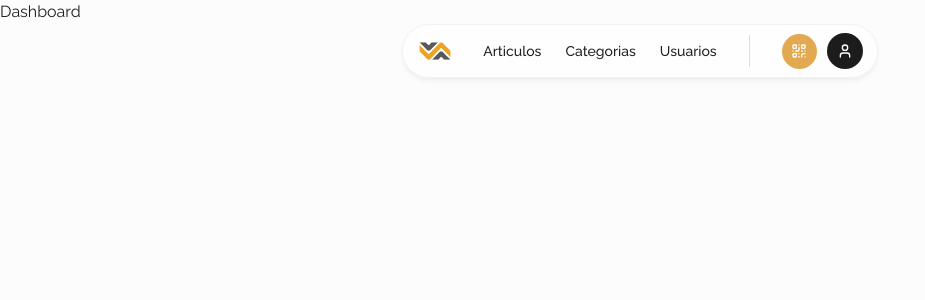
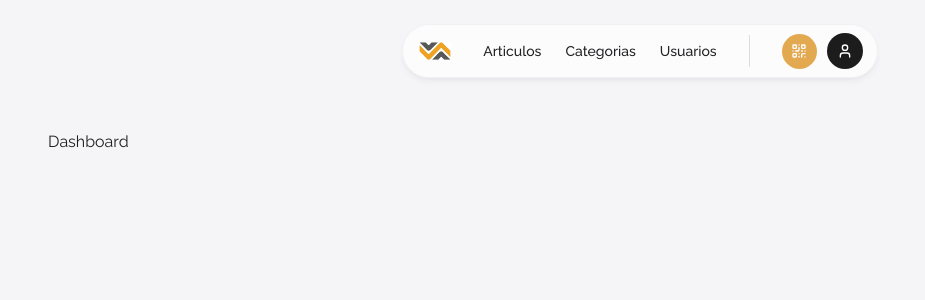
Before and after one commit to IMPLAN-Chihuahua/next-inventarios-ui, a Next.js app: page / in a window 1280 px wide. Shown: the top 300 px of the page, without its empty margins (0-925 px from the left). Built offline with nearby package versions, Linux system fonts and the light colour scheme; no server answers.

Commit message:
Agregar color de fondo a todas las paginas excepto login

```diff
--- a/src/app/(authenticated)/layout.tsx
+++ b/src/app/(authenticated)/layout.tsx
@@ -1,4 +1,5 @@
 import Box from '@mui/material/Box';
+import CssBaseline from '@mui/material/CssBaseline';
 import AuthProvider from "./AuthProvider";
 import NavBar from '@/src/components/general/functional/NavBar';
 import ThemeRegistry from '@/src/components/ThemeRegistry';
@@ -10,15 +11,36 @@ export const metadata = {
 export default function AuthenticatedLayout({ children }: { children: React.ReactNode }) {
   return (
     <html lang="es">
-      <body>
+      <body style={{ margin: 0 }}>
         <ThemeRegistry>
+          <CssBaseline />
           <AuthProvider>
-            <NavBar/>
 
-            {/* contenedor paginas */}
-            <div>
-              {children}
-            </div>
+            <Box
+              sx={{
+                bgcolor: '#f5f5f7',
+                minHeight: '100vh',
+                display: 'flex',
+                flexDirection: 'column',
+              }}
+            >
+              <NavBar />
+
+              <Box
+                component="main"
+                sx={{
+                  flexGrow: 1,
+                  pt: { xs: '90px', md: '130px' },
+                  px: { xs: 2, md: 4, lg: 6 },
+                  maxWidth: 1440,
+                  mx: 'auto',
+                  width: '100%',
+                }}
+              >
+                {children}
+              </Box>
+            </Box>
+
           </AuthProvider>
         </ThemeRegistry>
       </body>
```
